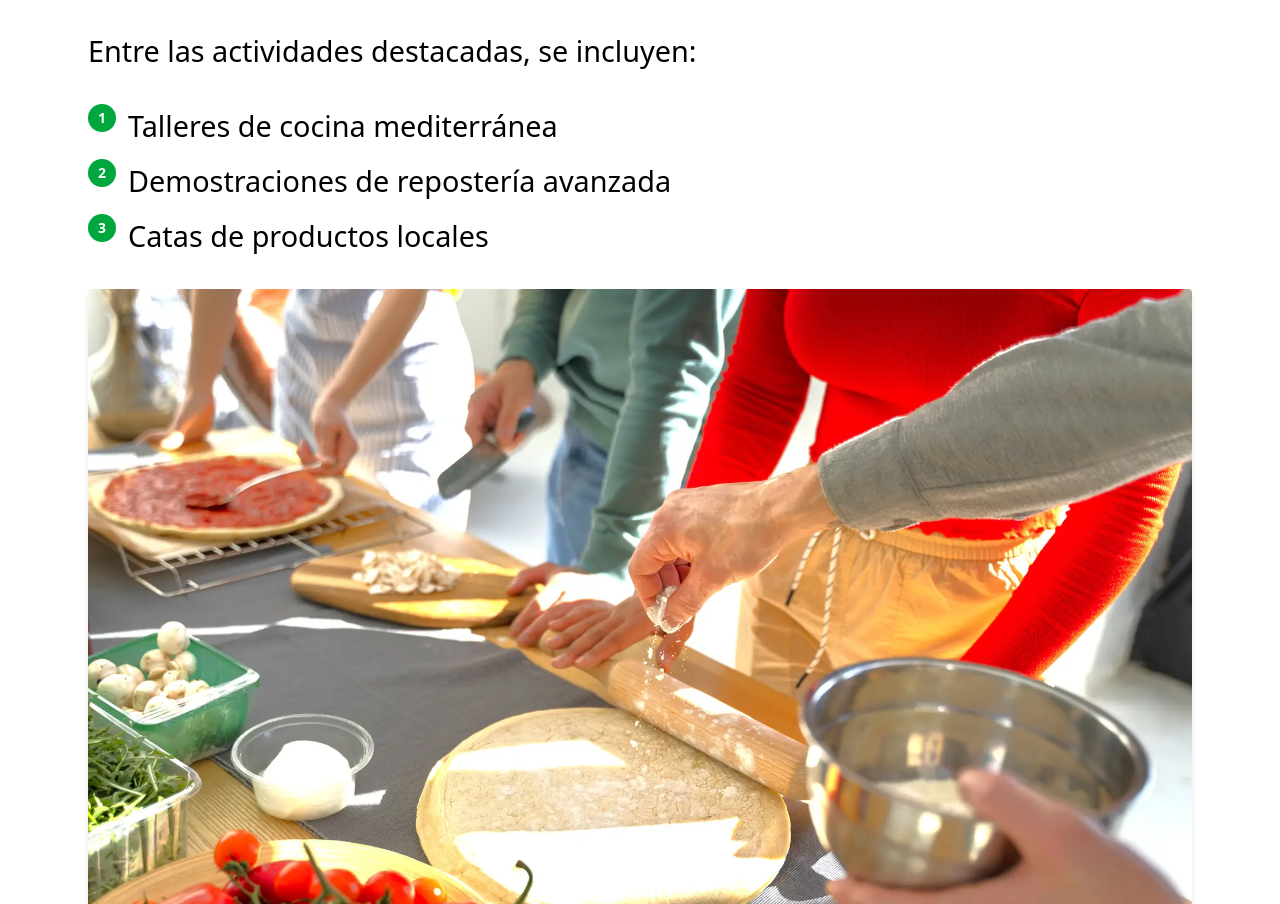
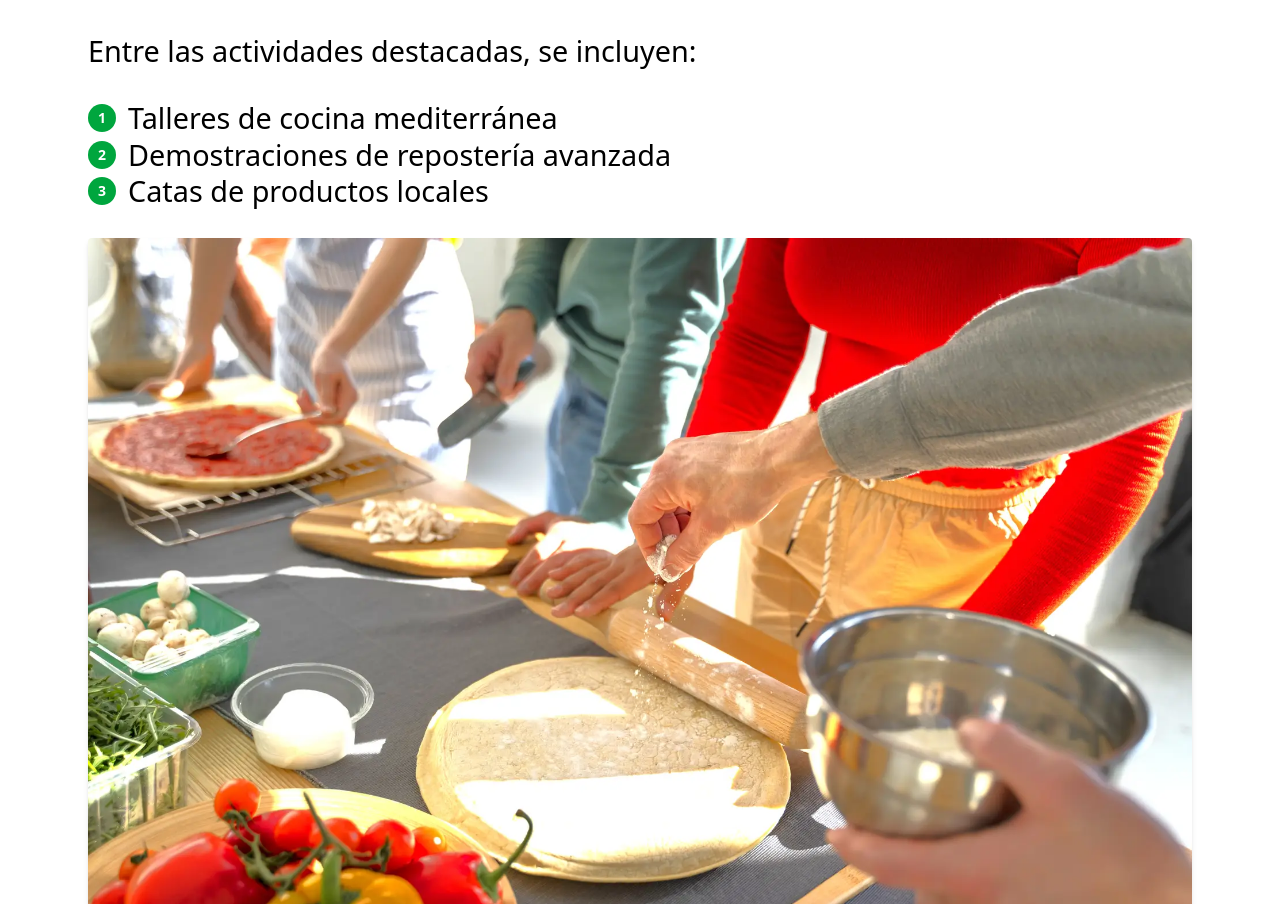
Before and after one commit to oksanaVLC/picantino-tailwindcss, a website built with Parcel: page src/agenda.html in a window 1280 px wide. Shown: the part 2040-2944 px from the top of the page. Built offline with nearby package versions, Linux system fonts and the light colour scheme; a web font is replaced by a local one.

```diff
--- a/src/agenda.html
+++ b/src/agenda.html
@@ -68,17 +68,15 @@
           jornadas lo demuestran." – Chef invitado
         </blockquote>
 
-        <p class="leading-normal text-left">
-          Entre las actividades destacadas, se incluyen:
-        </p>
-        <ul class="space-y-3">
-          <li class="flex items-start gap-3">
+        <p class="text-left">Entre las actividades destacadas, se incluyen:</p>
+        <ul class="space-y-2 leading-none">
+          <li class="flex items-center gap-3">
             <span
               class="flex h-7 w-7 items-center justify-center rounded-full bg-green-600 text-white text-sm font-bold shrink-0"
             >
               1
             </span>
-            <span>Talleres de cocina mediterránea</span>
+            <span class="text-md">Talleres de cocina mediterránea</span>
           </li>
 
           <li class="flex items-start gap-3">
@@ -87,7 +85,7 @@
             >
               2
             </span>
-            <span>Demostraciones de repostería avanzada</span>
+            <span class="text-md">Demostraciones de repostería avanzada</span>
           </li>
 
           <li class="flex items-start gap-3">
@@ -96,7 +94,7 @@
             >
               3
             </span>
-            <span>Catas de productos locales</span>
+            <span class="text-md">Catas de productos locales</span>
           </li>
         </ul>
 
```
